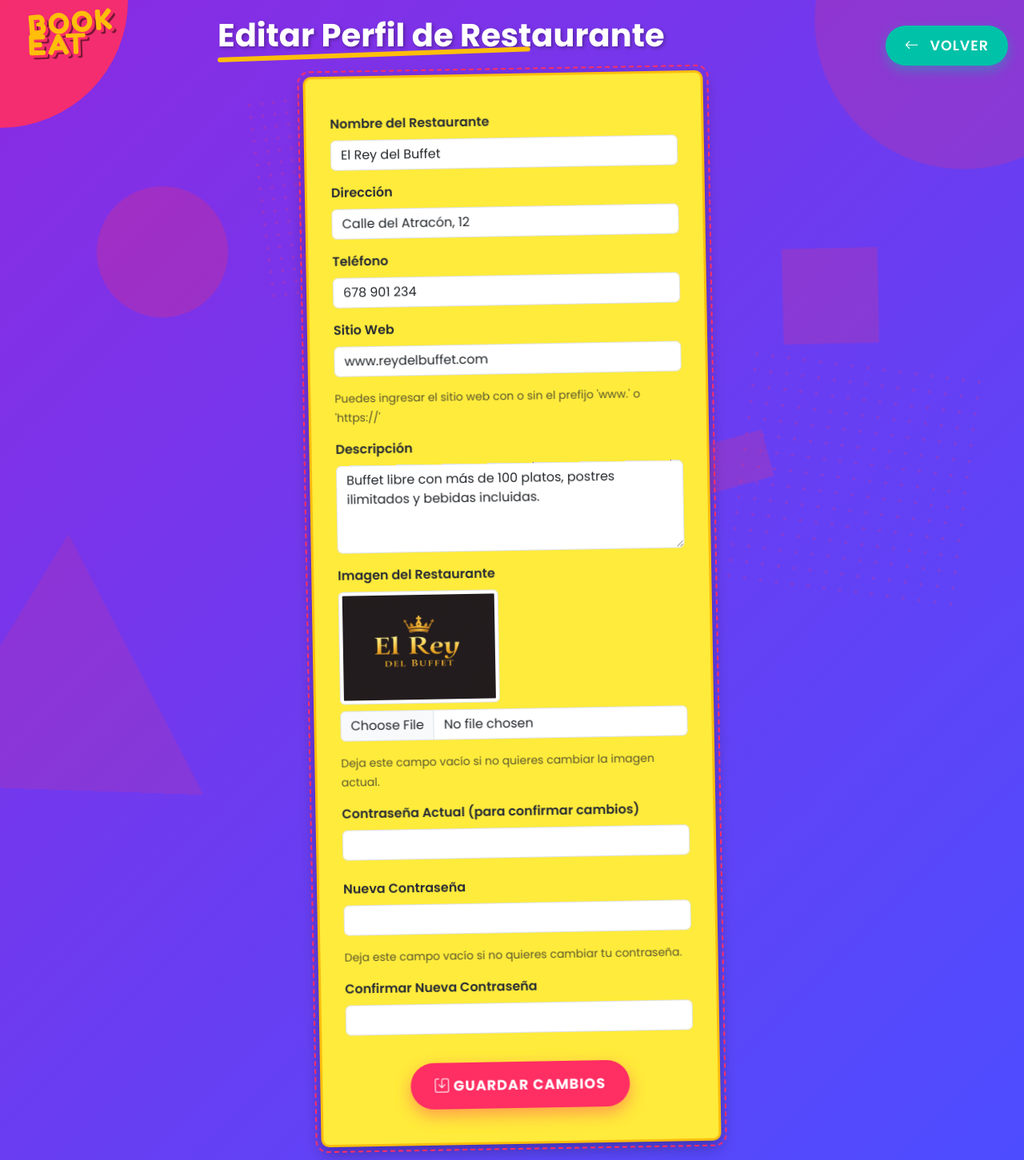
After one commit to RubenSans82/reservatumesa, a Flask app: page /restaurant/edit_profile in a window 1280 px wide. The commit adds this page. Shown: the whole page at 80% size. Run offline with Flask 3, Linux system fonts and the light colour scheme; a user stored in the database is signed in; data comes from the database, SQL or seed files in the repository.

Commit message:
edit_restaurant

```diff
--- a/app.py
+++ b/app.py
@@ -74,6 +74,8 @@ def loginRest():
                     #guardar datos en session
                     session['username'] = username
                     session['user_type'] = 'restaurant'
+                    session['restaurant_id'] = user['restaurant_id']  # Añadir el ID del restaurante
+                    session['restaurant_name'] = user['restaurant_name']  # Añadir el nombre del restaurante
                     return redirect(url_for('restaurant'))
                 else:
                     return render_template("restaurant/login_restaurant.html", message="Usuario o contraseña incorrecta")
@@ -398,5 +400,166 @@ def cancel_reservation(reservation_id):
     finally:
         connection.close()
 
+@app.route('/restaurant/edit_profile')
+def edit_restaurant_profile():
+    # Verificar que el restaurante está logueado
+    if 'restaurant_id' not in session:
+        return redirect(url_for('login_pageRest'))
+
+    restaurant_id = session['restaurant_id']
+    connection = db.get_connection()
+
+    try:
+        with connection.cursor() as cursor:
+            # Obtener datos del restaurante
+            query = "SELECT * FROM restaurant WHERE restaurant_id = %s"
+            cursor.execute(query, (restaurant_id,))
+            restaurant = cursor.fetchone()
+
+            if not restaurant:
+                return redirect(url_for('login_pageRest'))
+
+            return render_template('restaurant/edit_profile.html', restaurant=restaurant)
+    except Exception as e:
+        print("Error al obtener datos del restaurante:", e)
+        return redirect(url_for('restauranthome'))
+    finally:
+        connection.close()
+
+@app.route('/restaurant/update_profile', methods=['POST'])
+def update_restaurant_profile():
+    # Verificar que el restaurante está logueado
+    if 'restaurant_id' not in session:
+        return redirect(url_for('login_pageRest'))
+
+    restaurant_id = session['restaurant_id']
+    connection = db.get_connection()
+
+    # Obtener datos del formulario (incluyendo nombre y dirección)
+    restaurant_name = request.form.get('restaurant_name')
+    address = request.form.get('address')
+    phone = request.form.get('phone')
+    website = request.form.get('website')
+    description = request.form.get('description')
+    current_password = request.form.get('current_password')
+    new_password = request.form.get('new_password')
+    confirm_password = request.form.get('confirm_password')
+
+    # Procesar la URL para asegurar formato correcto
+    if website:
+        # Si la URL comienza con 'www.' y no tiene protocolo, agregarlo
+        if website.startswith('www.') and not website.startswith(('http://', 'https://')):
+            website = 'https://' + website
+        # Si no tiene www ni protocolo, agregar ambos
+        elif not website.startswith(('http://', 'https://', 'www.')):
+            website = 'https://www.' + website
+        # Si tiene www pero no protocolo
+        elif website.startswith('www.'):
+            website = 'https://' + website
+
+    try:
+        with connection.cursor() as cursor:
+            # Obtener datos actuales del restaurante
+            query = "SELECT * FROM restaurant WHERE restaurant_id = %s"
+            cursor.execute(query, (restaurant_id,))
+            restaurant = cursor.fetchone()
+
+            # Verificar contraseña actual
+            stored_password = restaurant['password']
+
+            if not bcrypt.checkpw(current_password.encode('utf-8'), stored_password.encode('utf-8')):
+                return render_template(
+                    'restaurant/edit_profile.html',
+                    restaurant=restaurant,
+                    message="La contraseña actual no es correcta",
+                    message_type="danger"
+                )
+
+            # Verificar si se quiere cambiar la contraseña
+            if new_password:
+                if new_password != confirm_password:
+                    return render_template(
+                        'restaurant/edit_profile.html',
+                        restaurant=restaurant,
+                        message="Las nuevas contraseñas no coinciden",
+                        message_type="danger"
+                    )
+
+                # Encriptar nueva contraseña
+                hashed_password = bcrypt.hashpw(new_password.encode('utf-8'), bcrypt.gensalt()).decode('utf-8')
+            else:
+                # Mantener la contraseña actual
+                hashed_password = stored_password
+
+            # Manejar la imagen si se proporciona
+            image = request.files.get('image')
+            if image and image.filename:
+                # Importaciones necesarias para manejar archivos
+                from werkzeug.utils import secure_filename
+                import os
+                import time
+
+                # Definir carpeta de subida si no está definida
+                if not hasattr(app, 'config') or 'UPLOAD_FOLDER' not in app.config:
+                    app.config['UPLOAD_FOLDER'] = 'static/img'
+
+                # Asegurarse de que el nombre de archivo sea seguro
+                secure_filename_value = secure_filename(image.filename)
+                # Generar un nombre único basado en timestamp
+                timestamp = int(time.time())
+                filename = f"{timestamp}_{secure_filename_value}"
+
+                # Asegurar que la carpeta existe
+                os.makedirs(app.config['UPLOAD_FOLDER'], exist_ok=True)
+
+                # Guardar la imagen
+                image_path = os.path.join(app.config['UPLOAD_FOLDER'], filename)
+                image.save(image_path)
+                image_name = filename
+            else:
+                # Mantener la imagen actual
+                image_name = restaurant['image']
+
+            # Actualizar datos del restaurante (incluyendo nombre y dirección)
+            update_query = """
+            UPDATE restaurant
+            SET restaurant_name = %s, address = %s, phone = %s,
+                website = %s, description = %s, password = %s,
+                image = %s
+            WHERE restaurant_id = %s
+            """
+            cursor.execute(update_query, (
+                restaurant_name, address, phone, website,
+                description, hashed_password, image_name,
+                restaurant_id
+            ))
+            connection.commit()
+
+            # Actualizar el nombre del restaurante en la sesión
+            session['restaurant_name'] = restaurant_name
+
+            # Obtener los datos actualizados para mostrar en el formulario
+            query = "SELECT * FROM restaurant WHERE restaurant_id = %s"
+            cursor.execute(query, (restaurant_id,))
+            updated_restaurant = cursor.fetchone()
+
+            return render_template(
+                'restaurant/edit_profile.html',
+                restaurant=updated_restaurant,
+                message="Perfil actualizado correctamente",
+                message_type="success"
+            )
+    except Exception as e:
+        print("Error al actualizar perfil del restaurante:", e)
+        connection.rollback()
+        return render_template(
+            'restaurant/edit_profile.html',
+            restaurant=restaurant,
+            message=f"Error al actualizar el perfil: {str(e)}",
+            message_type="danger"
+        )
+    finally:
+        connection.close()
+
 if __name__ == '__main__':
     app.run(debug=True, port=80)
--- /dev/null
+++ b/templates/restaurant/edit_profile.html
@@ -0,0 +1,116 @@
+<!DOCTYPE html>
+<html lang="es">
+<head>
+    <meta charset="UTF-8">
+    <meta name="viewport" content="width=device-width, initial-scale=1.0">
+    <title>Editar Perfil de Restaurante</title>
+    <link href="https://cdn.jsdelivr.net/npm/bootstrap@5.3.3/dist/css/bootstrap.min.css" rel="stylesheet" integrity="sha384-QWTKZyjpPEjISv5WaRU9OFeRpok6YctnYmDr5pNlyT2bRjXh0JMhjY6hW+ALEwIH" crossorigin="anonymous">
+    <link rel="stylesheet" href="https://cdn.jsdelivr.net/npm/bootstrap-icons@1.11.1/font/bootstrap-icons.css">
+    <link rel="preconnect" href="https://fonts.googleapis.com">
+    <link rel="preconnect" href="https://fonts.gstatic.com" crossorigin>
+    <link href="https://fonts.googleapis.com/css2?family=Poppins:wght@400;600;700&family=Fredoka+One&family=Righteous&display=swap" rel="stylesheet">
+    <link rel="stylesheet" href="{{ url_for('static', filename='css/style.css') }}">
+</head>
+<body>
+    <div class="geo-shape geo-square"></div>
+    <div class="geo-shape geo-rect"></div>
+    <div class="geo-shape geo-circle"></div>
+    <div class="geo-dots"></div>
+    <div class="geo-dots geo-dots-alt"></div>
+
+    <!-- Logo in top left corner -->
+    <div class="logo-container">
+        <div class="logo-circle" style="transform: translateX(0) scale(1); opacity: 0.9; animation: none;"></div>
+        <div class="logo-text" style="transform: translateX(0); opacity: 1; animation: logo-bounce 5s ease-in-out infinite;">
+            <span>BOOK</span>
+            <span>EAT</span>
+        </div>
+    </div>
+
+    <!-- Back button in top right corner -->
+    <div class="back-container">
+        <a href="/restaurant" class="btn back-btn"><i class="bi bi-arrow-left"></i> Volver</a>
+    </div>
+
+    <div class="container page-transition">
+        <div class="row justify-content-center">
+            <div class="col-md-8">
+                <div class="auth-container">
+                    <h1 class="text-center mb-4">Editar Perfil de Restaurante</h1>
+
+                    {% if message %}
+                        <div class="alert alert-{{ message_type if message_type else 'info' }} mt-3" role="alert">
+                            {{ message }}
+                        </div>
+                    {% endif %}
+
+                    <form action="/restaurant/update_profile" method="POST" enctype="multipart/form-data">
+                        <div class="mb-3">
+                            <label for="restaurant_name" class="form-label">Nombre del Restaurante</label>
+                            <input type="text" class="form-control" id="restaurant_name" name="restaurant_name" value="{{ restaurant.restaurant_name }}" required>
+                        </div>
+
+                        <div class="mb-3">
+                            <label for="address" class="form-label">Dirección</label>
+                            <input type="text" class="form-control" id="address" name="address" value="{{ restaurant.address }}" required>
+                        </div>
+
+                        <div class="mb-3">
+                            <label for="phone" class="form-label">Teléfono</label>
+                            <input type="tel" class="form-control" id="phone" name="phone" value="{{ restaurant.phone }}" required>
+                        </div>
+
+                        <div class="mb-3">
+                            <label for="website" class="form-label">Sitio Web</label>
+                            <input type="text" class="form-control" id="website" name="website" value="{{ restaurant.website }}" placeholder="www.turestaurante.com">
+                            <small class="form-text text-muted">Puedes ingresar el sitio web con o sin el prefijo 'www.' o 'https://'</small>
+                        </div>
+
+                        <div class="mb-3">
+                            <label for="description" class="form-label">Descripción</label>
+                            <textarea class="form-control" id="description" name="description" rows="4">{{ restaurant.description }}</textarea>
+                        </div>
+
+                        <div class="mb-3">
+                            <label for="image" class="form-label">Imagen del Restaurante</label>
+
+                            {% if restaurant.image %}
+                                <div class="current-image mb-2">
+                                    <img src="{{ url_for('static', filename='img/' + restaurant.image) }}" alt="{{ restaurant.restaurant_name }}" class="img-thumbnail" style="max-width: 200px;">
+                                </div>
+                            {% endif %}
+
+                            <input type="file" class="form-control" id="image" name="image" accept="image/*">
+                            <small class="form-text text-muted">Deja este campo vacío si no quieres cambiar la imagen actual.</small>
+                        </div>
+
+                        <div class="mb-4">
+                            <label for="current_password" class="form-label">Contraseña Actual (para confirmar cambios)</label>
+                            <input type="password" class="form-control" id="current_password" name="current_password" required>
+                        </div>
+
+                        <div class="mb-3">
+                            <label for="new_password" class="form-label">Nueva Contraseña</label>
+                            <input type="password" class="form-control" id="new_password" name="new_password">
+                            <small class="form-text text-muted">Deja este campo vacío si no quieres cambiar tu contraseña.</small>
+                        </div>
+
+                        <div class="mb-4">
+                            <label for="confirm_password" class="form-label">Confirmar Nueva Contraseña</label>
+                            <input type="password" class="form-control" id="confirm_password" name="confirm_password">
+                        </div>
+
+                        <div class="text-center">
+                            <button type="submit" class="btn button-pulse btn-lg">
+                                <i class="bi bi-save"></i> Guardar Cambios
+                            </button>
+                        </div>
+                    </form>
+                </div>
+            </div>
+        </div>
+    </div>
+
+    <script src="https://cdn.jsdelivr.net/npm/bootstrap@5.3.3/dist/js/bootstrap.bundle.min.js" integrity="sha384-YvpcrYf0tY3lHB60NNkmXc5s9fDVZLESaAA55NDzOxhy9GkcIdslK1eN7N6jIeHz" crossorigin="anonymous"></script>
+</body>
+</html>
```
Also changed, not shown: templates/restaurant/home.html (+7 -4 lines), static/img/1741885419_descarga.jfif (added).
